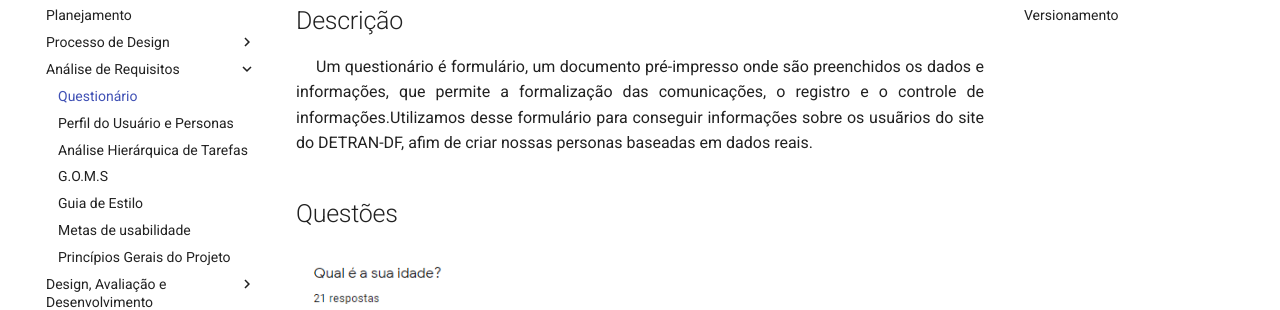
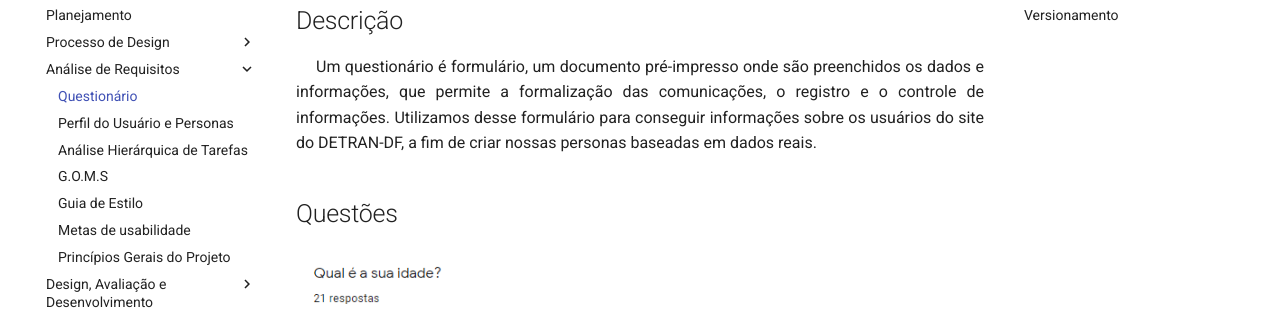
Before and after one commit to Interacao-Humano-Computador/2021.1-Detran-DF, an MkDocs documentation site: the page built from docs/analiseRequisitos/questionario.md, in a window 1280 px wide and 900 px high. Shown: the part 177-487 px from the top of the window. Built offline with MkDocs 1.6.1 and Material for MkDocs 9.7.7, drawn with Linux system fonts in a browser that asks for light colours.

Commit message:
#36 correcting spelling errors in the quiz

```diff
--- a/docs/analiseRequisitos/questionario.md
+++ b/docs/analiseRequisitos/questionario.md
@@ -1,5 +1,5 @@
 ## Descrição
- <p style="text-indent: 20px;text-align: justify;">Um questionário é formulário, um documento pré-impresso onde são preenchidos os dados e informações, que permite a formalização das comunicações, o registro e o controle de informações.Utilizamos desse formulário para conseguir informações sobre os usuãrios do site do DETRAN-DF, afim de criar nossas personas baseadas em dados reais.
+ <p style="text-indent: 20px;text-align: justify;">Um questionário é formulário, um documento pré-impresso onde são preenchidos os dados e informações, que permite a formalização das comunicações, o registro e o controle de informações. Utilizamos desse formulário para conseguir informações sobre os usuários do site do DETRAN-DF, a fim de criar nossas personas baseadas em dados reais.
  </p>
 
 ## Questões
```
